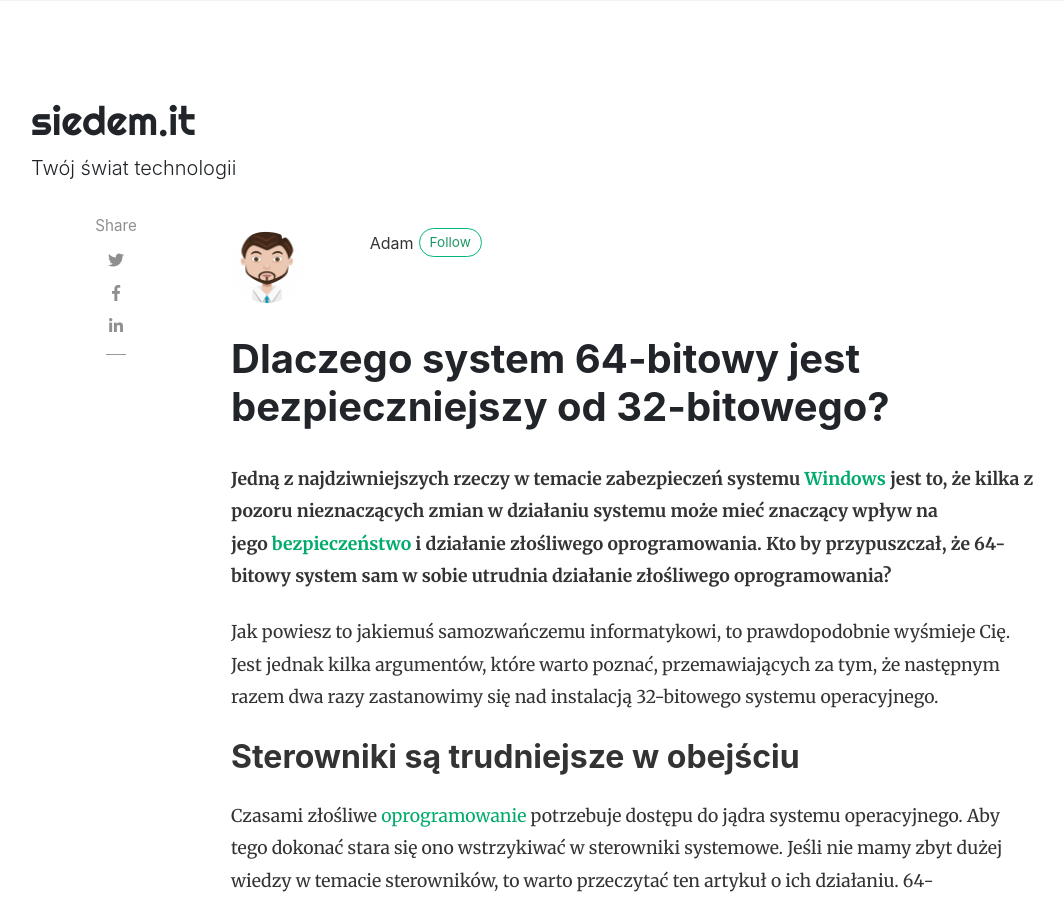
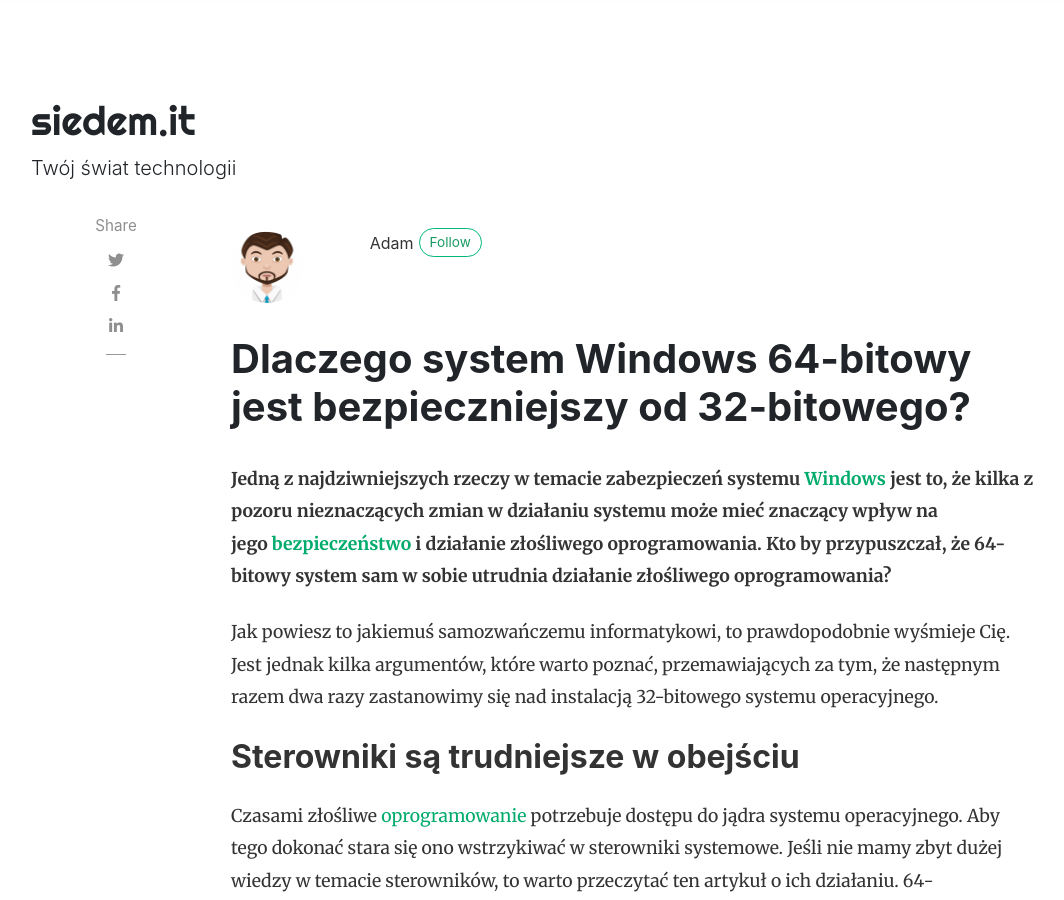
Before and after one commit to marakujaeu/siedem.it, a Jekyll site: the page built from _posts/2013-11-08-dlaczego-system-64-bitowy-jest-bezpieczniejszy.md, in a window 1280 px wide and 900 px high. Shown: the whole window, without its empty margins (54-1118 px from the left). Built offline with Jekyll 4.4.1, drawn with Linux system fonts in a browser that asks for light colours; nearby versions of some CDN libraries; comment, search, counter and statistics services are not loaded; part of the change alters nothing that is shown.

Commit message:
update 2013-11-08-dlaczego-system-64-bitowy-jest-bezpieczniejszy.md

```diff
--- a/_posts/2013-11-08-dlaczego-system-64-bitowy-jest-bezpieczniejszy.md
+++ b/_posts/2013-11-08-dlaczego-system-64-bitowy-jest-bezpieczniejszy.md
@@ -1,11 +1,15 @@
 ---
 layout: post
-title:  "Dlaczego system 64-bitowy jest bezpieczniejszy od 32-bitowego?"
+title:  "Dlaczego system Windows 64-bitowy jest bezpieczniejszy od 32-bitowego?"
 author: adam
 categories: [ Porady ]
 tags: [windows, Linux, MacOs, bezpieczeństwo]
-description: "Dlaczego system 64-bitowy jest bezpieczniejszy od 32-bitowego?"
+description: "Dlaczego system Windows 64-bitowy jest bezpieczniejszy od 32-bitowego?"
 featured: true
+redirect_from:
+  - /2013/11/08/dlaczego-system-64-bitowy-jest-bezpieczniejszy.html
+  - /dlaczego-system-64-bitowy-jest-bezpieczniejszy.html
+  - /adam/4-powody-dla-ktorych-64-bitowy-windows-jest-bezpieczniejszy-od-32-bitowego
 ---
 
 **Jedną z najdziwniejszych rzeczy w temacie zabezpieczeń systemu [Windows](http://web.archive.org/web/20150514112826/http://siedem.it/tag/windows) jest to, że kilka z pozoru nieznaczących zmian w działaniu systemu może mieć znaczący wpływ na jego [bezpieczeństwo](http://web.archive.org/web/20150514112826/http://siedem.it/tag/bezpieczenstwo) i działanie złośliwego oprogramowania. Kto by przypuszczał, że 64-bitowy system sam w sobie utrudnia działanie złośliwego oprogramowania?**
```
